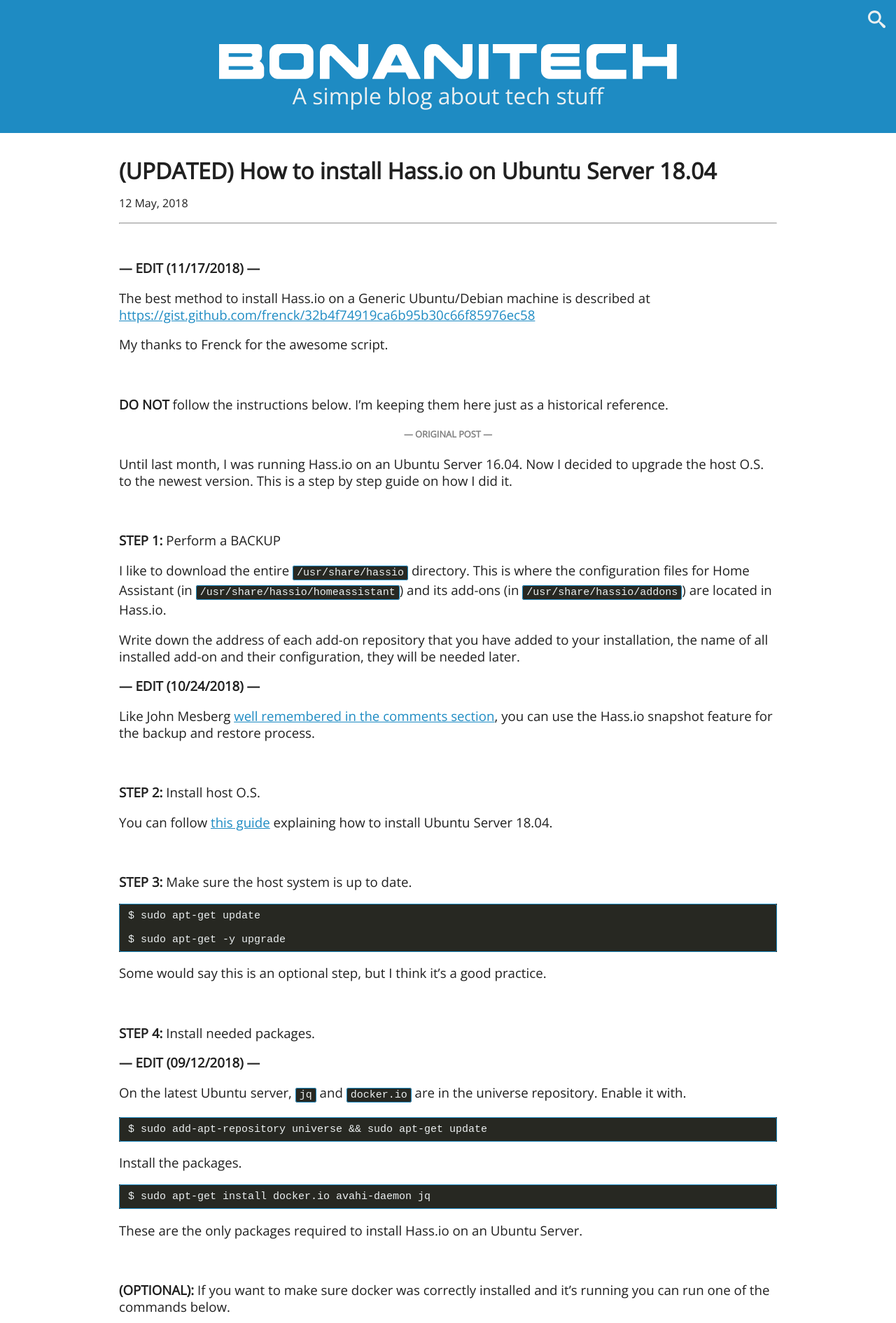
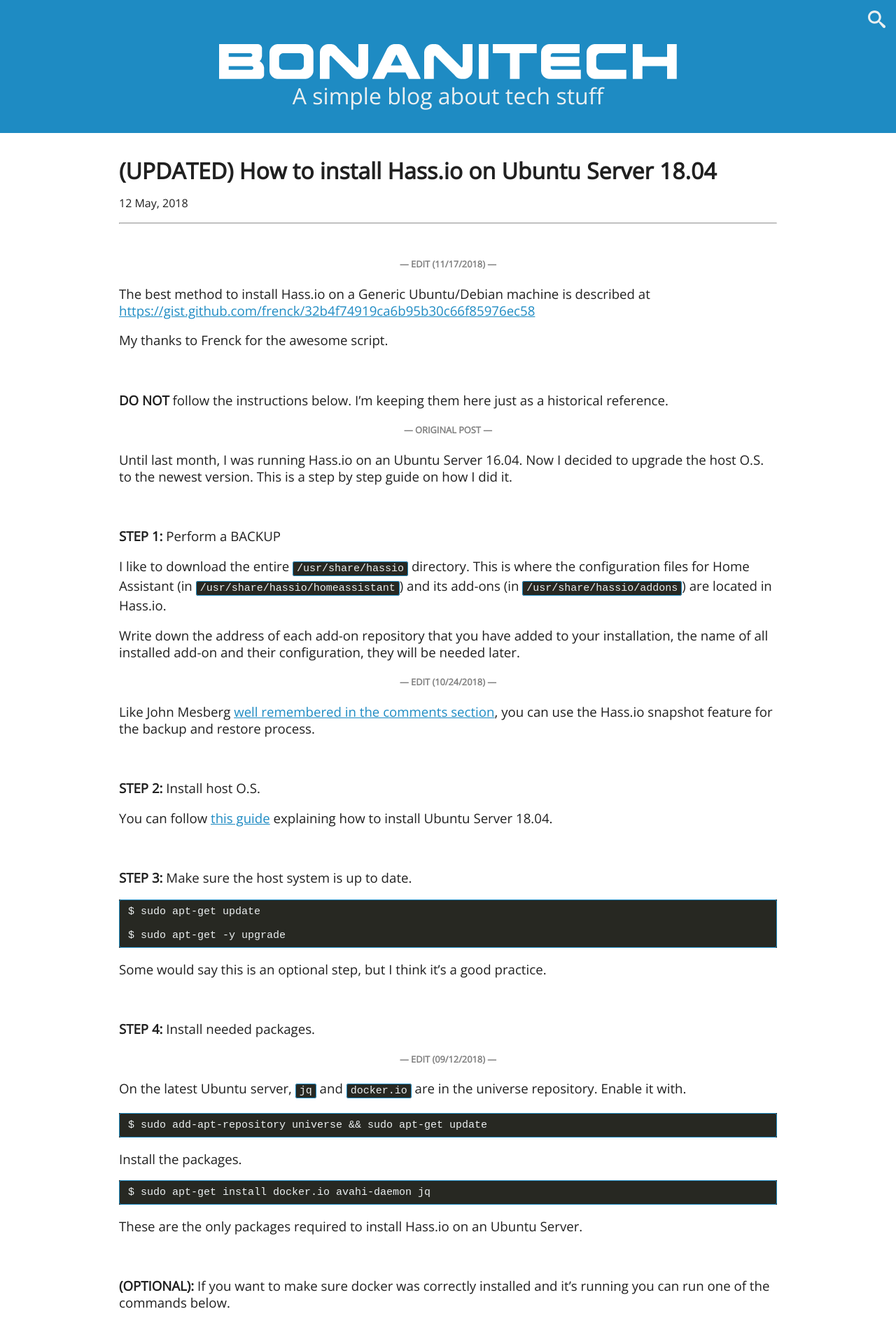
Before and after one commit to bonanitech/blog, a Jekyll site: the page built from _posts/2018-05-12-how-to-install-hass.io-on-ubuntu-server-18.04.md, in a window 1280 px wide. Shown: the top 1890 px of the page at 70% size. Built offline with Jekyll 4.4.1, drawn with Linux system fonts in a browser that asks for light colours; comment, search, counter and statistics services are not loaded.

Commit message:
Update post

```diff
--- a/_posts/2018-05-12-how-to-install-hass.io-on-ubuntu-server-18.04.md
+++ b/_posts/2018-05-12-how-to-install-hass.io-on-ubuntu-server-18.04.md
@@ -9,6 +9,7 @@ permalink: /how-to-install-hass.io-on-ubuntu-server-18.04/
 ---
 
 **--- EDIT \(11/17/2018\) ---**
+{: style="color:gray; font-size: 80%; text-align: center;"}
 
 The best method to install Hass.io on a Generic Ubuntu/Debian machine is described at [https://gist.github.com/frenck/32b4f74919ca6b95b30c66f85976ec58](https://gist.github.com/frenck/32b4f74919ca6b95b30c66f85976ec58)
 
@@ -32,6 +33,7 @@ I like to download the entire `/usr/share/hassio` directory. This is where the c
 Write down the address of each add-on repository that you have added to your installation, the name of all installed add-on and their configuration, they will be needed later.
 
 **--- EDIT \(10/24/2018\) ---**
+{: style="color:gray; font-size: 80%; text-align: center;"}
 
 Like John Mesberg [well remembered in the comments section](https://bonani.tech/how-to-install-hass.io-on-ubuntu-server-18.04/#comment-4159094116), you can use the Hass.io snapshot feature for the backup and restore process.
 
@@ -58,6 +60,7 @@ Some would say this is an optional step, but I think it's a good practice.
 **STEP 4:** Install needed packages.
 
 **--- EDIT \(09/12/2018\) ---**
+{: style="color:gray; font-size: 80%; text-align: center;"}
 
 On the latest Ubuntu server, `jq` and `docker.io` are in the universe repository. Enable it with.
 
```
